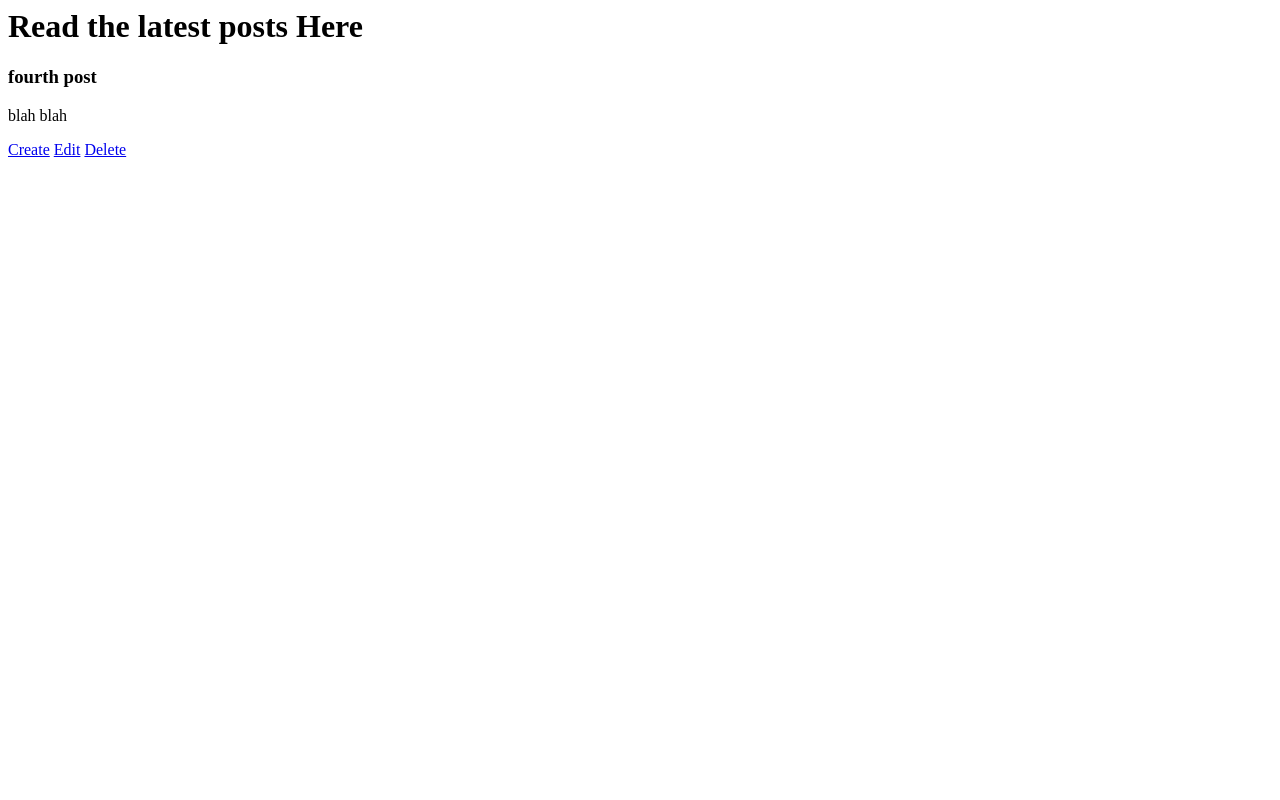
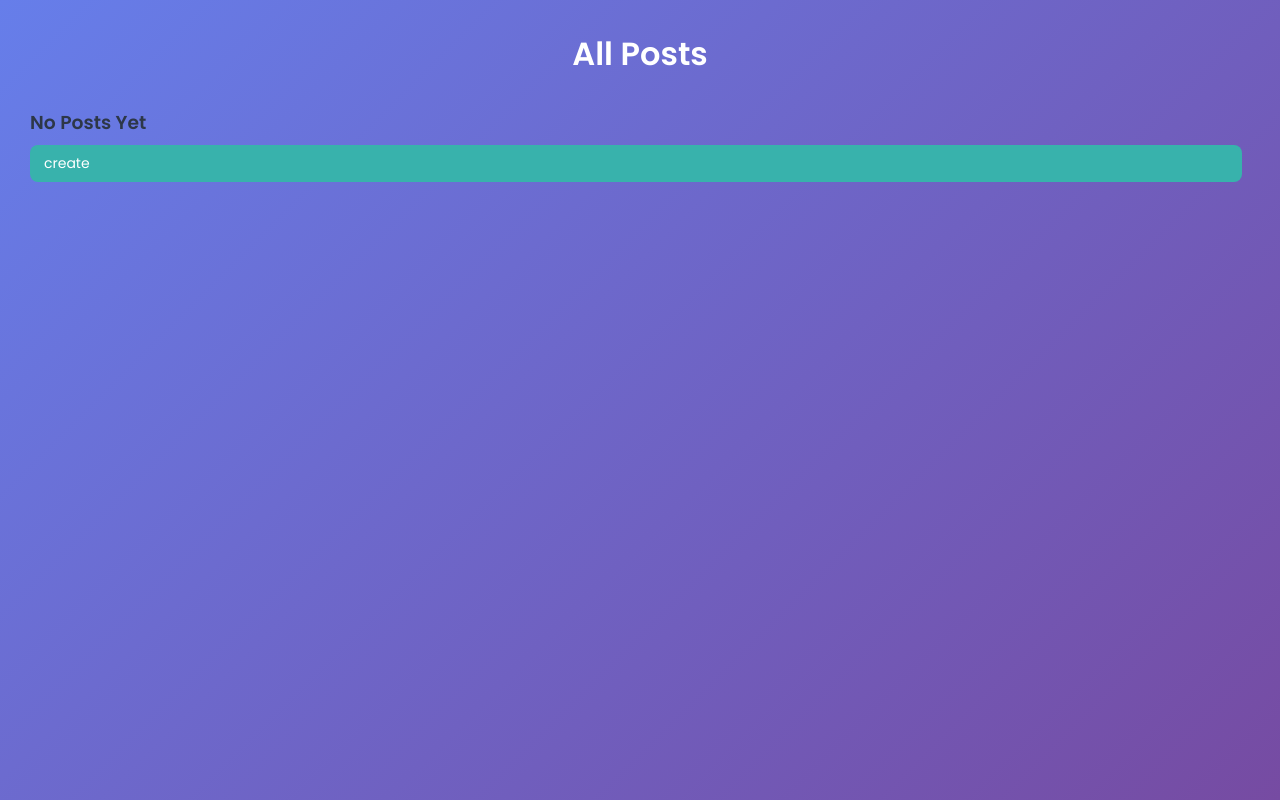
Before and after one commit to GradienNinja/Crud-App, a Django app: page / in a window 1280 px wide. Run offline with Django 5.2, Linux system fonts and the light colour scheme; data comes from the database, SQL or seed files in the repository.

Commit message:
Refactor index.html with new layout and styles
Updated the HTML structure and added CSS styles for better presentation.

```diff
--- a/blog/templates/index.html
+++ b/blog/templates/index.html
@@ -1,21 +1,134 @@
+<!DOCTYPE html>
 <html>
-<head>
-<title>Home Page </title>
-</head>
-<body>
-   <h1>Read the latest posts Here</h1>
-   {% for post in posts %}
-      <h3>{{ post.title }}</h3>
-      <p>{{ post.description }}</p>
-      <a href="{% url 'create new post' %}">Create</a>
-      <a href="{% url 'edit' post.id  %}">Edit</a>
-      <a href="{% url 'delete' post.id %}">Delete</>
+  <head>
+    <meta http-equiv="content-type" content="text/html; charset=utf-8" />
+    <meta name="viewport" content="width=device-width, initial-scale=1.0">
+    <title>Home Page</title>
+  </head>
+  <body>
+    <h1>All Posts</h1>
+    {% for posts in post %}
+     <h3>{{ posts.title }}</h3>
+     <p>{{ posts.description }}</p>
+           <a  href="{% url 'create' %}">create</a>
+          <a href="{% url 'edit' posts.id %}">Edit</a>
+          <a href="{% url 'delete' posts.id %}">Delete</a>
     {% empty %}
-       <strong>No posts yet </strong>
-       <a href="{% url 'create' %}">Create</a>
+       <h3>No Posts Yet</h3>
+       <a  href="{% url 'create' %}">create</a>
     {% endfor %}
+    <style>
+@import url('https://fonts.googleapis.com/css2?family=Poppins:wght@300;400;600&display=swap');
 
+* {
+  margin: 0;
+  padding: 0;
+  box-sizing: border-box;
+  font-family: 'Poppins', sans-serif;
+}
 
-</body>
+body {
+  background: linear-gradient(135deg, #667eea, #764ba2);
+  min-height: 100vh;
+  padding: 30px;
+  color: #333;
+}
 
+/* Page title */
+h1 {
+  text-align: center;
+  margin-bottom: 30px;
+  color: #fff;
+  font-weight: 600;
+}
+
+/* Post card */
+h3 {
+  margin-bottom: 8px;
+  color: #2d3748;
+}
+
+p {
+  margin-bottom: 15px;
+  line-height: 1.6;
+  color: #4a5568;
+}
+
+/* Card container */
+body > h3,
+body > p,
+body > a {
+  display: block;
+}
+
+/* Individual post box */
+.post {
+  background: #ffffff;
+  padding: 20px;
+  border-radius: 12px;
+  margin-bottom: 20px;
+  box-shadow: 0 10px 25px rgba(0, 0, 0, 0.12);
+  transition: transform 0.3s ease, box-shadow 0.3s ease;
+}
+
+.post:hover {
+  transform: translateY(-5px);
+  box-shadow: 0 15px 35px rgba(0, 0, 0, 0.18);
+}
+
+/* Action buttons */
+a {
+  display: inline-block;
+  text-decoration: none;
+  padding: 8px 14px;
+  border-radius: 8px;
+  font-size: 14px;
+  margin-right: 8px;
+  transition: all 0.3s ease;
+}
+
+/* Button colors */
+a[href*="create"] {
+  background: #38b2ac;
+  color: #fff;
+}
+
+a[href*="edit"] {
+  background: #4299e1;
+  color: #fff;
+}
+
+a[href*="delete"] {
+  background: #e53e3e;
+  color: #fff;
+}
+
+/* Hover effects */
+a:hover {
+  opacity: 0.85;
+  transform: scale(1.05);
+}
+
+/* Empty state */
+h3:only-child {
+  color: #fff;
+  text-align: center;
+}
+
+/* Responsive */
+@media (max-width: 600px) {
+  body {
+    padding: 15px;
+  }
+
+  .post {
+    padding: 15px;
+  }
+
+  a {
+    margin-bottom: 8px;
+  }
+}
+    </style>
+  </body>
 </html>
```
